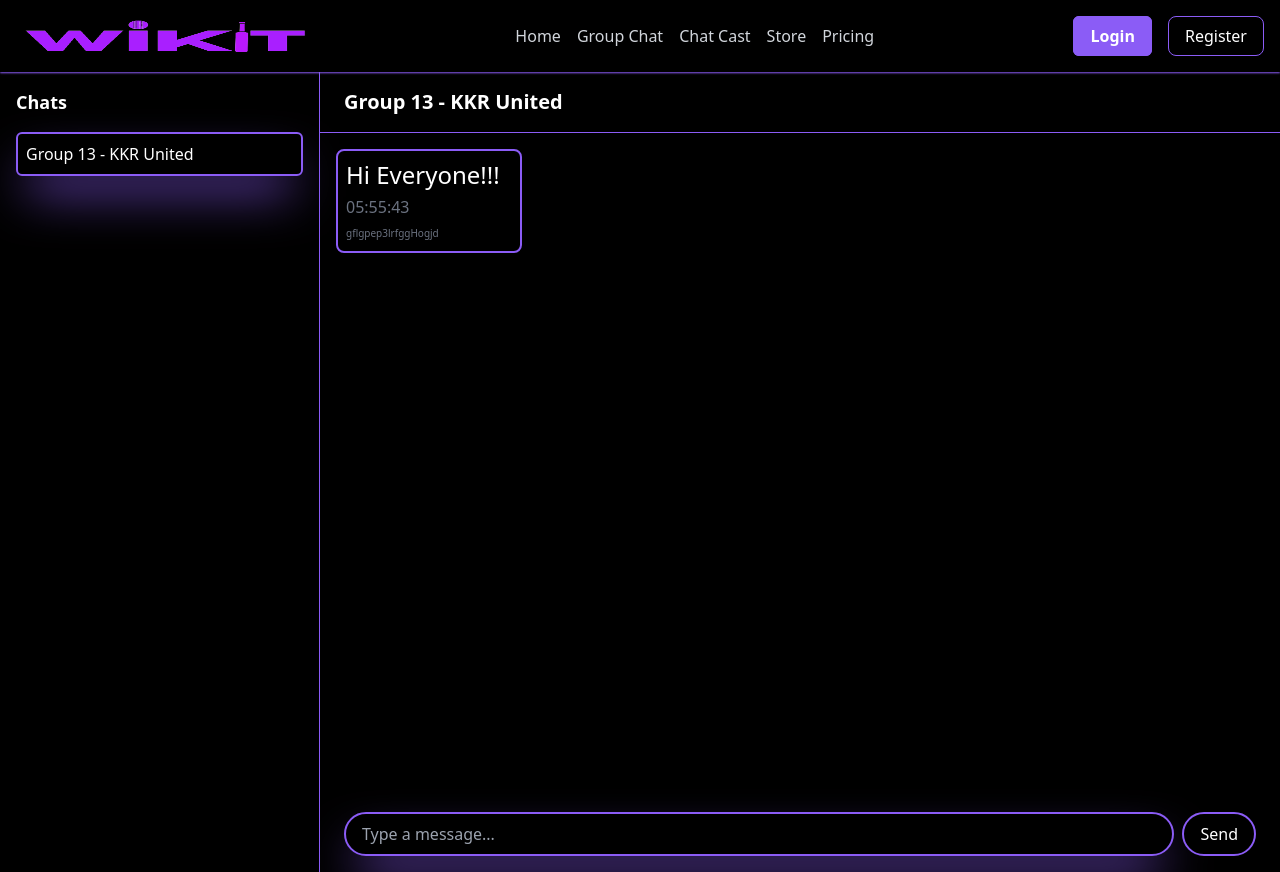
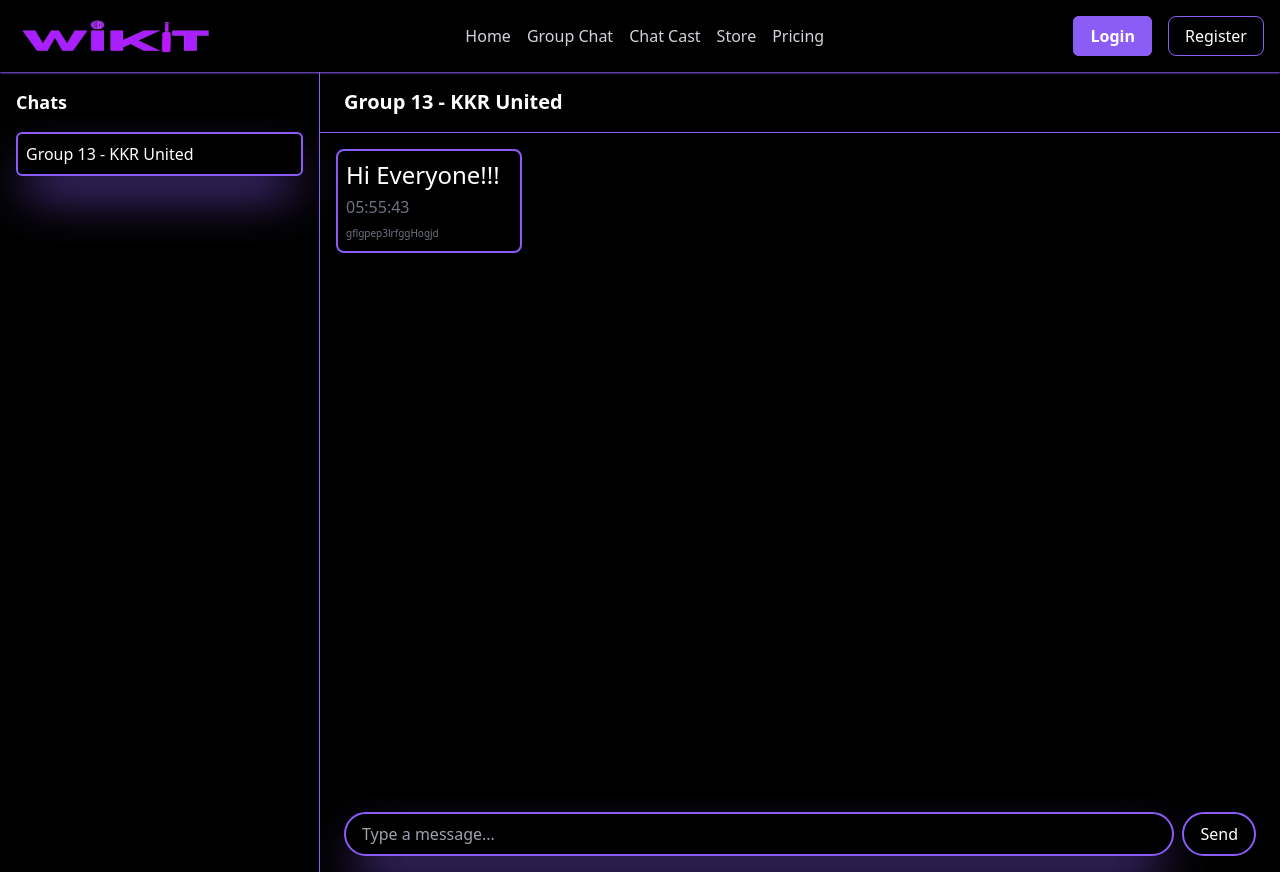
Before and after one commit to Aarushaggarwal-theone/wikit, a Next.js app in the folder frontend/: page /chat in a window 1280 px wide. Built offline with nearby package versions, Linux system fonts and the light colour scheme.

Commit message:
fixed Header

```diff
--- a/frontend/components/Header.js
+++ b/frontend/components/Header.js
@@ -7,7 +7,7 @@ function Header() {
         <header className={`fixed top-0 asbolute left-0 right-0 bg-black shadow-violet-500 shadow-sm text-white py-4 z-10`}>
       <div className={`container mx-auto flex items-center justify-between px-4`}>
         <div className={`flex items-center space-x-4`}>
-          <Image width={300} height={100}className={`h-10 w-15`} src="/logow.png" alt="Logo" />
+          <Image width={200} height={100}className={`h-10 w-15`} src="/logow.png" alt="Logo" />
 
         </div>
         <nav className={`space-x-4`}>
```
